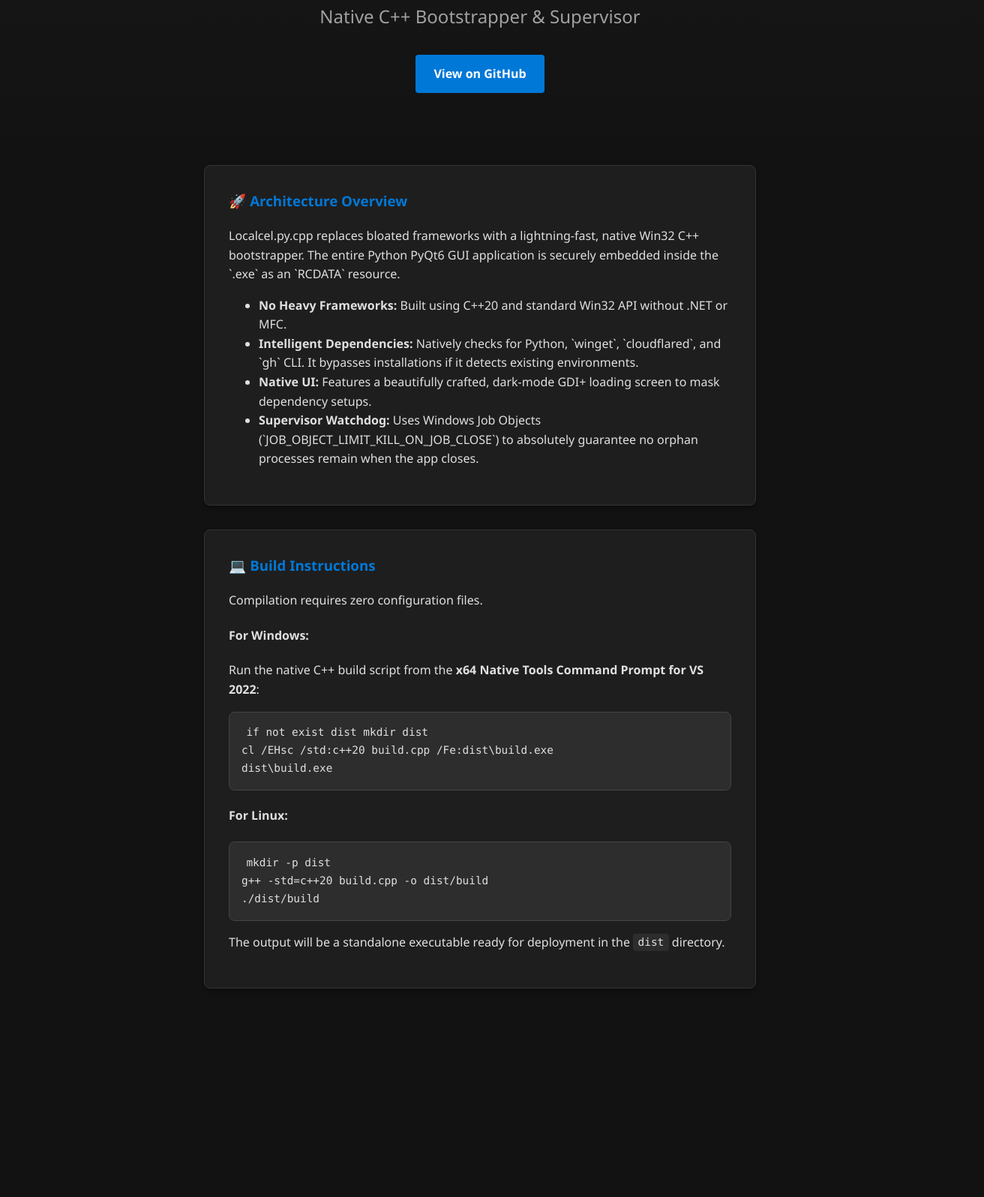
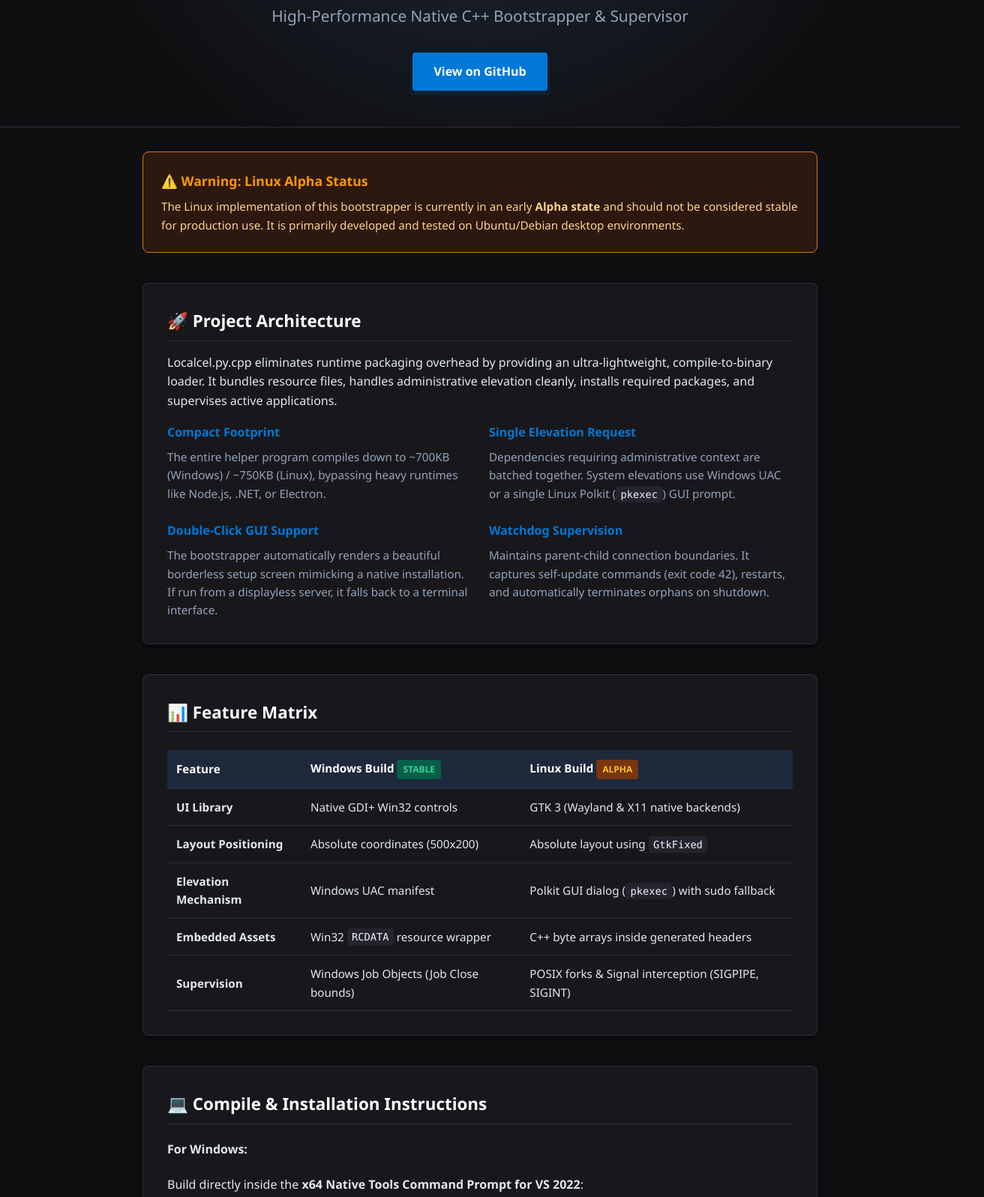
Before and after one commit to edwinjosephshiju/localcel.py.cpp, a plain HTML site: page docs/index.html in a window 1280 px wide. Shown: the part 274-1870 px from the top of the page at 75% size, 1312 px wide, since content can reach past the window. Before the commit the page ends 1656 px from the top, so only its background shows below. Drawn offline with Linux system fonts and the light colour scheme.

Commit message:
Update docs and README with Linux Alpha status warning and detail architectural notes

```diff
--- a/docs/index.html
+++ b/docs/index.html
@@ -3,74 +3,142 @@
 <head>
     <meta charset="UTF-8">
     <meta name="viewport" content="width=device-width, initial-scale=1.0">
-    <meta name="description" content="Localcel.py.cpp - A high-performance native Win32 C++ Bootstrapper and Supervisor for the Localcel Python GUI.">
-    <title>Localcel.py.cpp | Native C++ Bootstrapper</title>
+    <meta name="description" content="Localcel.py.cpp - A high-performance native cross-platform C++ Bootstrapper and Supervisor for the Localcel Python GUI.">
+    <title>Localcel.py.cpp | Cross-Platform Native C++ Bootstrapper</title>
     <style>
         :root {
-            --bg-color: #121212;
-            --text-color: #e0e0e0;
+            --bg-color: #0f0f11;
+            --text-color: #e2e8f0;
             --accent-color: #0078D7;
-            --card-bg: #1e1e1e;
+            --accent-hover: #005a9e;
+            --card-bg: #18181c;
+            --border-color: #2e2e38;
+            --warning-bg: #2d1810;
+            --warning-border: #d97706;
         }
         body {
-            font-family: 'Segoe UI', system-ui, sans-serif;
+            font-family: 'Segoe UI', -apple-system, BlinkMacSystemFont, Roboto, sans-serif;
             background-color: var(--bg-color);
             color: var(--text-color);
             line-height: 1.6;
             margin: 0;
             padding: 0;
-            display: flex;
-            flex-direction: column;
-            align-items: center;
         }
         header {
             text-align: center;
-            padding: 4rem 2rem;
-            background: linear-gradient(180deg, #1a1a1a 0%, var(--bg-color) 100%);
-            width: 100%;
+            padding: 5rem 2rem 3rem 2rem;
+            background: radial-gradient(circle at top, #1e293b 0%, var(--bg-color) 70%);
+            border-bottom: 1px solid var(--border-color);
         }
         h1 {
-            font-size: 3rem;
+            font-size: 2.8rem;
             margin-bottom: 0.5rem;
             color: #ffffff;
+            font-weight: 700;
         }
         h2 {
-            font-size: 1.5rem;
+            font-size: 1.3rem;
             font-weight: 400;
-            color: #a0a0a0;
+            color: #94a3b8;
             margin-bottom: 2rem;
         }
         .container {
-            max-width: 800px;
+            max-width: 900px;
+            margin: 0 auto;
             padding: 2rem;
-            width: 100%;
-            box-sizing: border-box;
+        }
+        .warning-banner {
+            background-color: var(--warning-bg);
+            border: 1px solid var(--warning-border);
+            color: #fbd38d;
+            border-radius: 8px;
+            padding: 1.5rem;
+            margin-bottom: 2.5rem;
+            display: flex;
+            flex-direction: column;
+            gap: 0.5rem;
+        }
+        .warning-banner h4 {
+            margin: 0;
+            font-size: 1.1rem;
+            font-weight: 700;
+            color: #ff9800;
+        }
+        .warning-banner p {
+            margin: 0;
+            font-size: 0.95rem;
         }
         .card {
             background-color: var(--card-bg);
             border-radius: 8px;
             padding: 2rem;
-            margin-bottom: 2rem;
-            box-shadow: 0 4px 6px rgba(0, 0, 0, 0.3);
-            border: 1px solid #333;
+            margin-bottom: 2.5rem;
+            box-shadow: 0 4px 12px rgba(0, 0, 0, 0.5);
+            border: 1px solid var(--border-color);
         }
         .card h3 {
             margin-top: 0;
+            color: #ffffff;
+            font-size: 1.4rem;
+            border-bottom: 1px solid var(--border-color);
+            padding-bottom: 0.5rem;
+            margin-bottom: 1rem;
+        }
+        .features-grid {
+            display: grid;
+            grid-template-columns: 1fr 1fr;
+            gap: 1.5rem;
+            margin-top: 1rem;
+        }
+        @media(max-width: 768px) {
+            .features-grid {
+                grid-template-columns: 1fr;
+            }
+        }
+        .feature-item h4 {
             color: var(--accent-color);
+            margin: 0 0 0.5rem 0;
+        }
+        .feature-item p {
+            margin: 0;
+            font-size: 0.95rem;
+            color: #94a3b8;
+        }
+        table {
+            width: 100%;
+            border-collapse: collapse;
+            margin-top: 1.5rem;
+            font-size: 0.95rem;
+        }
+        th, td {
+            text-align: left;
+            padding: 0.75rem;
+            border-bottom: 1px solid var(--border-color);
+        }
+        th {
+            background-color: #1e293b;
+            color: #ffffff;
+            font-weight: 600;
         }
         code {
-            background-color: #2d2d2d;
+            background-color: #24242e;
             padding: 0.2rem 0.4rem;
             border-radius: 4px;
-            font-family: 'Consolas', monospace;
+            font-family: 'Consolas', 'Courier New', monospace;
             font-size: 0.9em;
+            color: #f1f5f9;
         }
         pre {
-            background-color: #2d2d2d;
-            padding: 1rem;
-            border-radius: 8px;
+            background-color: #111115;
+            padding: 1.2rem;
+            border-radius: 6px;
             overflow-x: auto;
-            border: 1px solid #444;
+            border: 1px solid var(--border-color);
+        }
+        pre code {
+            background-color: transparent;
+            padding: 0;
+            color: #38bdf8;
         }
         a {
             color: var(--accent-color);
@@ -82,53 +150,143 @@
         .btn {
             display: inline-block;
             background-color: var(--accent-color);
-            color: white;
-            padding: 0.8rem 1.5rem;
+            color: #ffffff;
+            padding: 0.8rem 1.8rem;
             border-radius: 4px;
             font-weight: 600;
-            transition: background-color 0.2s;
+            transition: all 0.2s ease;
+            box-shadow: 0 4px 6px rgba(0, 120, 215, 0.2);
         }
         .btn:hover {
-            background-color: #005a9e;
+            background-color: var(--accent-hover);
+            transform: translateY(-1px);
             text-decoration: none;
+        }
+        .badge {
+            display: inline-block;
+            padding: 0.2rem 0.5rem;
+            border-radius: 4px;
+            font-size: 0.75rem;
+            font-weight: 700;
+            text-transform: uppercase;
+        }
+        .badge-stable {
+            background-color: #065f46;
+            color: #34d399;
+        }
+        .badge-alpha {
+            background-color: #78350f;
+            color: #fbbf24;
         }
     </style>
 </head>
 <body>
 
 <header>
-    <img src="../assets/localcel_full.png" alt="Localcel Logo" style="max-width: 300px; margin-bottom: 1rem;">
-    <h2>Native C++ Bootstrapper & Supervisor</h2>
+    <img src="../assets/localcel_full.png" alt="Localcel Logo" style="max-width: 280px; margin-bottom: 1rem;">
+    <h2>High-Performance Native C++ Bootstrapper & Supervisor</h2>
     <a href="https://github.com/edwinjosephshiju/localcel.py.cpp" class="btn">View on GitHub</a>
 </header>
 
 <div class="container">
-    <div class="card">
-        <h3>🚀 Architecture Overview</h3>
-        <p>Localcel.py.cpp replaces bloated frameworks with a lightning-fast, native Win32 C++ bootstrapper. The entire Python PyQt6 GUI application is securely embedded inside the `.exe` as an `RCDATA` resource.</p>
-        <ul>
-            <li><strong>No Heavy Frameworks:</strong> Built using C++20 and standard Win32 API without .NET or MFC.</li>
-            <li><strong>Intelligent Dependencies:</strong> Natively checks for Python, `winget`, `cloudflared`, and `gh` CLI. It bypasses installations if it detects existing environments.</li>
-            <li><strong>Native UI:</strong> Features a beautifully crafted, dark-mode GDI+ loading screen to mask dependency setups.</li>
-            <li><strong>Supervisor Watchdog:</strong> Uses Windows Job Objects (`JOB_OBJECT_LIMIT_KILL_ON_JOB_CLOSE`) to absolutely guarantee no orphan processes remain when the app closes.</li>
-        </ul>
+
+    <div class="warning-banner">
+        <h4>⚠️ Warning: Linux Alpha Status</h4>
+        <p>The Linux implementation of this bootstrapper is currently in an early <strong>Alpha state</strong> and should not be considered stable for production use. It is primarily developed and tested on Ubuntu/Debian desktop environments.</p>
     </div>
 
     <div class="card">
-        <h3>💻 Build Instructions</h3>
-        <p>Compilation requires zero configuration files.</p>
+        <h3>🚀 Project Architecture</h3>
+        <p>Localcel.py.cpp eliminates runtime packaging overhead by providing an ultra-lightweight, compile-to-binary loader. It bundles resource files, handles administrative elevation cleanly, installs required packages, and supervises active applications.</p>
+
+        <div class="features-grid">
+            <div class="feature-item">
+                <h4>Compact Footprint</h4>
+                <p>The entire helper program compiles down to ~700KB (Windows) / ~750KB (Linux), bypassing heavy runtimes like Node.js, .NET, or Electron.</p>
+            </div>
+            <div class="feature-item">
+                <h4>Single Elevation Request</h4>
+                <p>Dependencies requiring administrative context are batched together. System elevations use Windows UAC or a single Linux Polkit (<code>pkexec</code>) GUI prompt.</p>
+            </div>
+            <div class="feature-item">
+                <h4>Double-Click GUI Support</h4>
+                <p>The bootstrapper automatically renders a beautiful borderless setup screen mimicking a native installation. If run from a displayless server, it falls back to a terminal interface.</p>
+            </div>
+            <div class="feature-item">
+                <h4>Watchdog Supervision</h4>
+                <p>Maintains parent-child connection boundaries. It captures self-update commands (exit code 42), restarts, and automatically terminates orphans on shutdown.</p>
+            </div>
+        </div>
+    </div>
+
+    <div class="card">
+        <h3>📊 Feature Matrix</h3>
+        <table>
+            <thead>
+                <tr>
+                    <th>Feature</th>
+                    <th>Windows Build <span class="badge badge-stable">Stable</span></th>
+                    <th>Linux Build <span class="badge badge-alpha">Alpha</span></th>
+                </tr>
+            </thead>
+            <tbody>
+                <tr>
+                    <td><strong>UI Library</strong></td>
+                    <td>Native GDI+ Win32 controls</td>
+                    <td>GTK 3 (Wayland & X11 native backends)</td>
+                </tr>
+                <tr>
+                    <td><strong>Layout Positioning</strong></td>
+                    <td>Absolute coordinates (500x200)</td>
+                    <td>Absolute layout using <code>GtkFixed</code></td>
+                </tr>
+                <tr>
+                    <td><strong>Elevation Mechanism</strong></td>
+                    <td>Windows UAC manifest</td>
+                    <td>Polkit GUI dialog (<code>pkexec</code>) with sudo fallback</td>
+                </tr>
+                <tr>
+                    <td><strong>Embedded Assets</strong></td>
+                    <td>Win32 <code>RCDATA</code> resource wrapper</td>
+                    <td>C++ byte arrays inside generated headers</td>
+                </tr>
+                <tr>
+                    <td><strong>Supervision</strong></td>
+                    <td>Windows Job Objects (Job Close bounds)</td>
+                    <td>POSIX forks & Signal interception (SIGPIPE, SIGINT)</td>
+                </tr>
+            </tbody>
+        </table>
+    </div>
+
+    <div class="card">
+        <h3>💻 Compile & Installation Instructions</h3>
 
         <h4>For Windows:</h4>
-        <p>Run the native C++ build script from the <strong>x64 Native Tools Command Prompt for VS 2022</strong>:</p>
+        <p>Build directly inside the <strong>x64 Native Tools Command Prompt for VS 2022</strong>:</p>
         <pre><code>if not exist dist mkdir dist
 cl /EHsc /std:c++20 build.cpp /Fe:dist\build.exe
 dist\build.exe</code></pre>
 
-        <h4>For Linux:</h4>
-        <pre><code>mkdir -p dist
-g++ -std=c++20 build.cpp -o dist/build
-./dist/build</code></pre>
-        <p>The output will be a standalone executable ready for deployment in the <code>dist</code> directory.</p>
+        <h4>For Linux (Alpha):</h4>
+        <p>1. Install development header prerequisites (GTK 3 and X11):</p>
+        <pre><code>sudo apt update && sudo apt install -y libgtk-3-dev libx11-dev</code></pre>
+        <p>2. Execute the C++ build script:</p>
+        <pre><code>g++ -std=c++20 build.cpp -o dist/build
+./dist/build
+./dist/Localcel</code></pre>
+    </div>
+
+    <div class="card">
+        <h3>🌐 GitHub Pages Hosting</h3>
+        <p>To serve this site as the official repository landing page:</p>
+        <ol>
+            <li>Commit and push the latest <code>docs/index.html</code> contents to your main repository.</li>
+            <li>Go to the repository settings on GitHub.</li>
+            <li>Under the <strong>Pages</strong> tab, select <strong>"Deploy from a branch"</strong>.</li>
+            <li>Choose your branch (e.g. <code>master</code> or <code>main</code>) and specify the directory folder as <code>/docs</code>.</li>
+            <li>Click Save, and the page will be served shortly!</li>
+        </ol>
     </div>
 </div>
 
```
Also changed, not shown: 2 other files.
